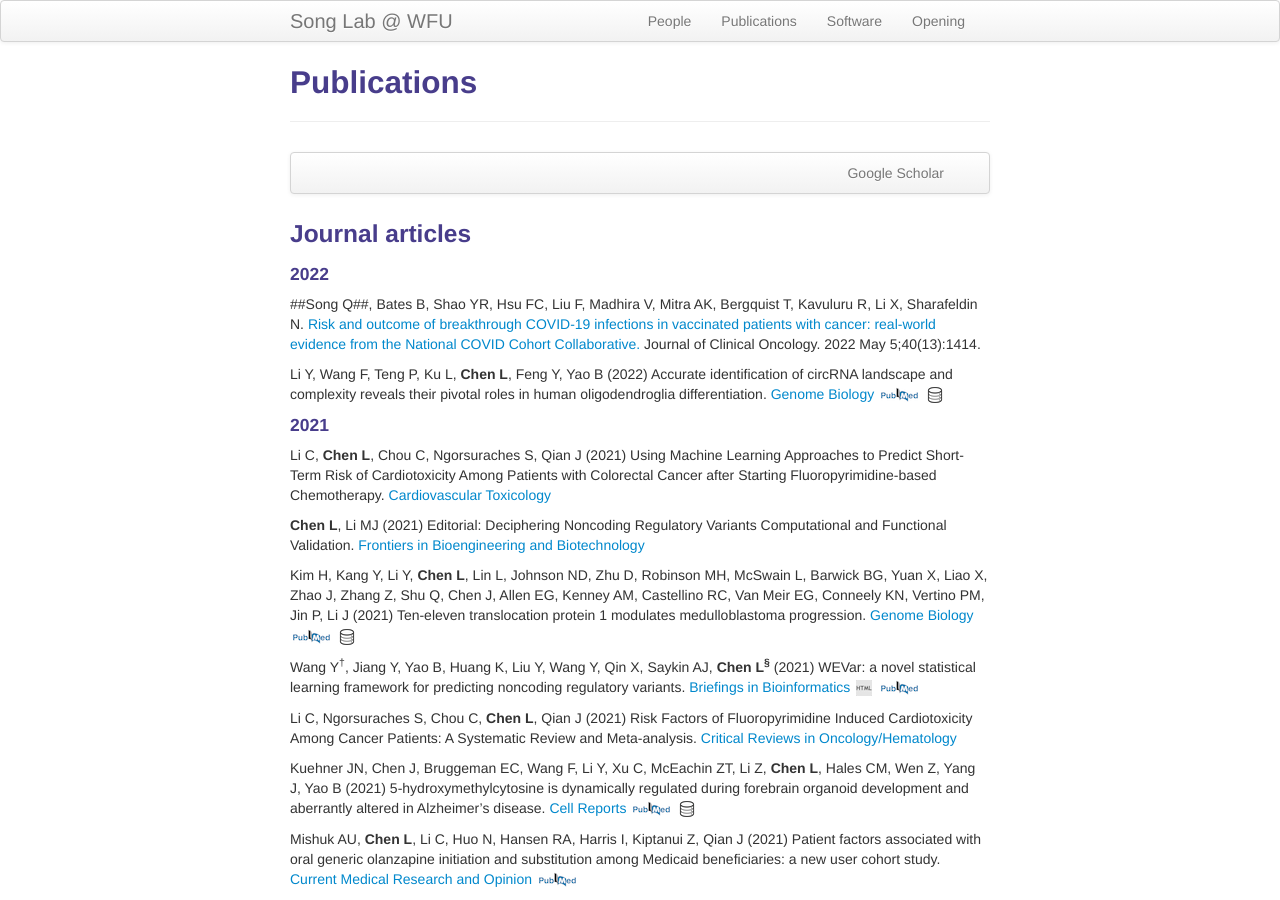
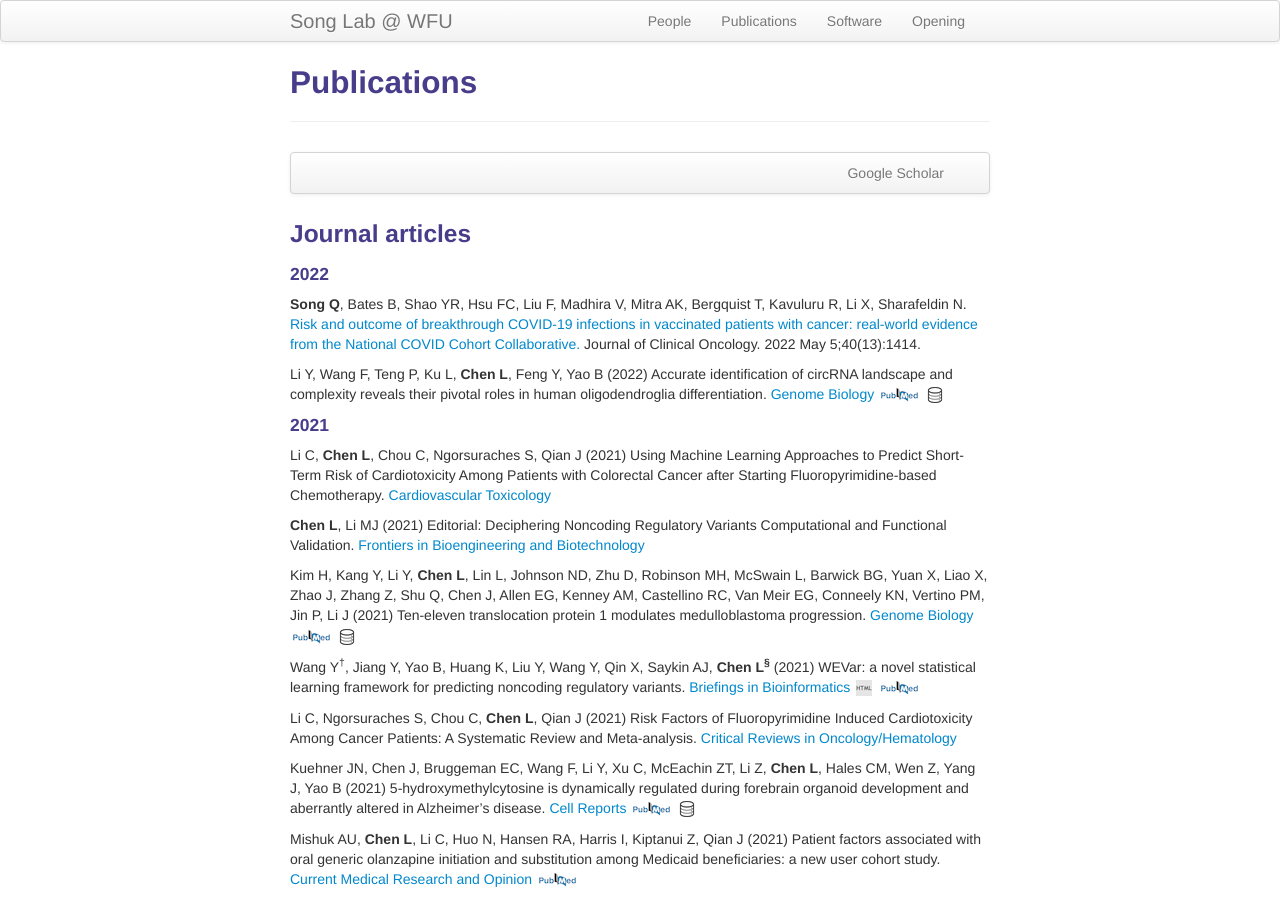
Before and after one commit to songqianqianlab/songqianqianlab.github.io2, a Jekyll site: the page built from pages/pubs.md, in a window 1280 px wide and 900 px high. Built offline with Jekyll 4.4.1, drawn with Linux system fonts in a browser that asks for light colours.

Commit message:
Update pubs.md

```diff
--- a/pages/pubs.md
+++ b/pages/pubs.md
@@ -17,7 +17,7 @@ description: Song Qianqian's publications
 ### <a name="articles"></a>Journal articles
 
 #### 2022
-##Song Q##, Bates B, Shao YR, Hsu FC, Liu F, Madhira V, Mitra AK, Bergquist T, Kavuluru R, Li X, Sharafeldin N. [Risk and outcome of breakthrough COVID-19 infections in vaccinated patients with cancer: real-world evidence from the National COVID Cohort Collaborative.](https://www.ncbi.nlm.nih.gov/pmc/articles/PMC9061155/) Journal of Clinical Oncology. 2022 May 5;40(13):1414.
+**Song Q**, Bates B, Shao YR, Hsu FC, Liu F, Madhira V, Mitra AK, Bergquist T, Kavuluru R, Li X, Sharafeldin N. [Risk and outcome of breakthrough COVID-19 infections in vaccinated patients with cancer: real-world evidence from the National COVID Cohort Collaborative.](https://www.ncbi.nlm.nih.gov/pmc/articles/PMC9061155/) Journal of Clinical Oncology. 2022 May 5;40(13):1414.
 
 
 
```
